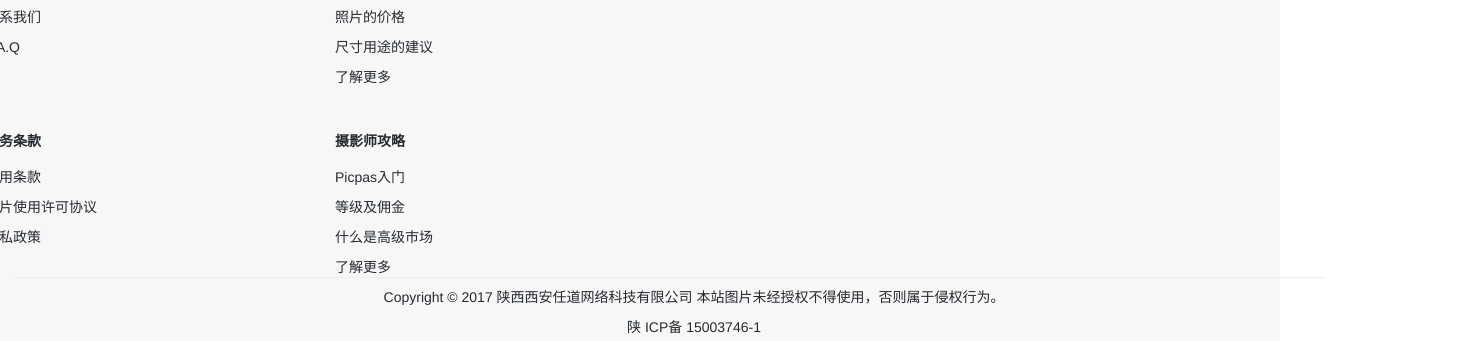
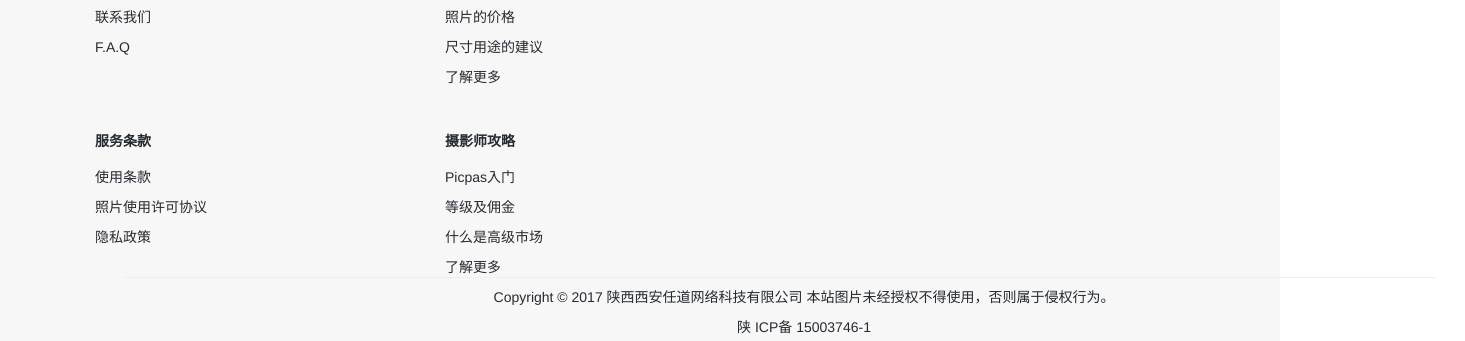
Before and after one commit to Double0207/N-picpas, a plain HTML site: page html/photographer.html in a window 1280 px wide. Shown: the part 6086-6427 px from the top of the page, 1465 px wide, since content can reach past the window. Drawn offline with nearby package versions, Linux system fonts and the light colour scheme.

Commit message:
Number2-更新4.12

```diff
--- a/css/photographer.css
+++ b/css/photographer.css
@@ -223,6 +223,9 @@ footer{
     color: #262b31;
     padding: 40px 0;
 }
+footer .container{
+   margin-left: 110px;
+}
 .social-links{
    margin-top: 10px;
 }
```
